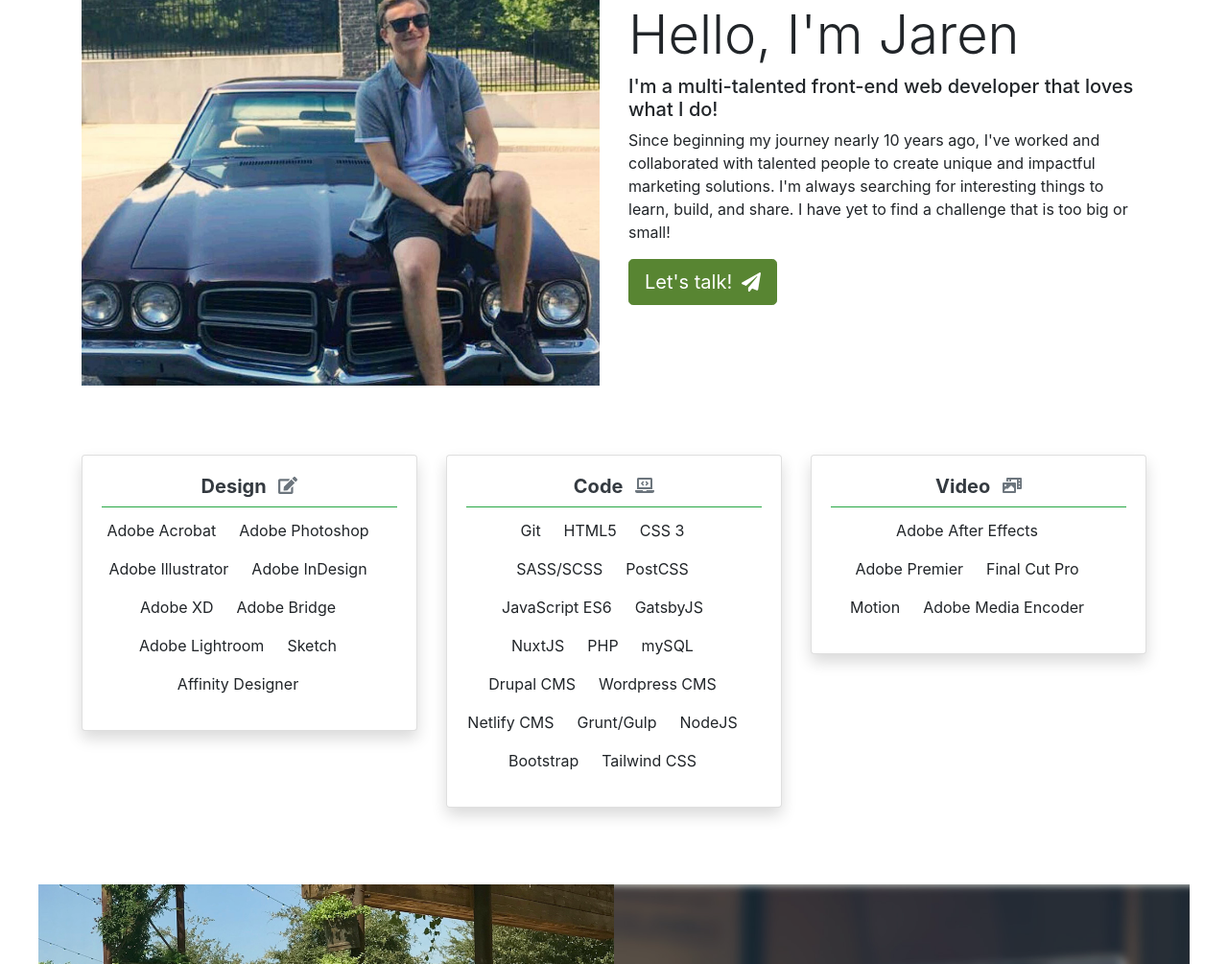
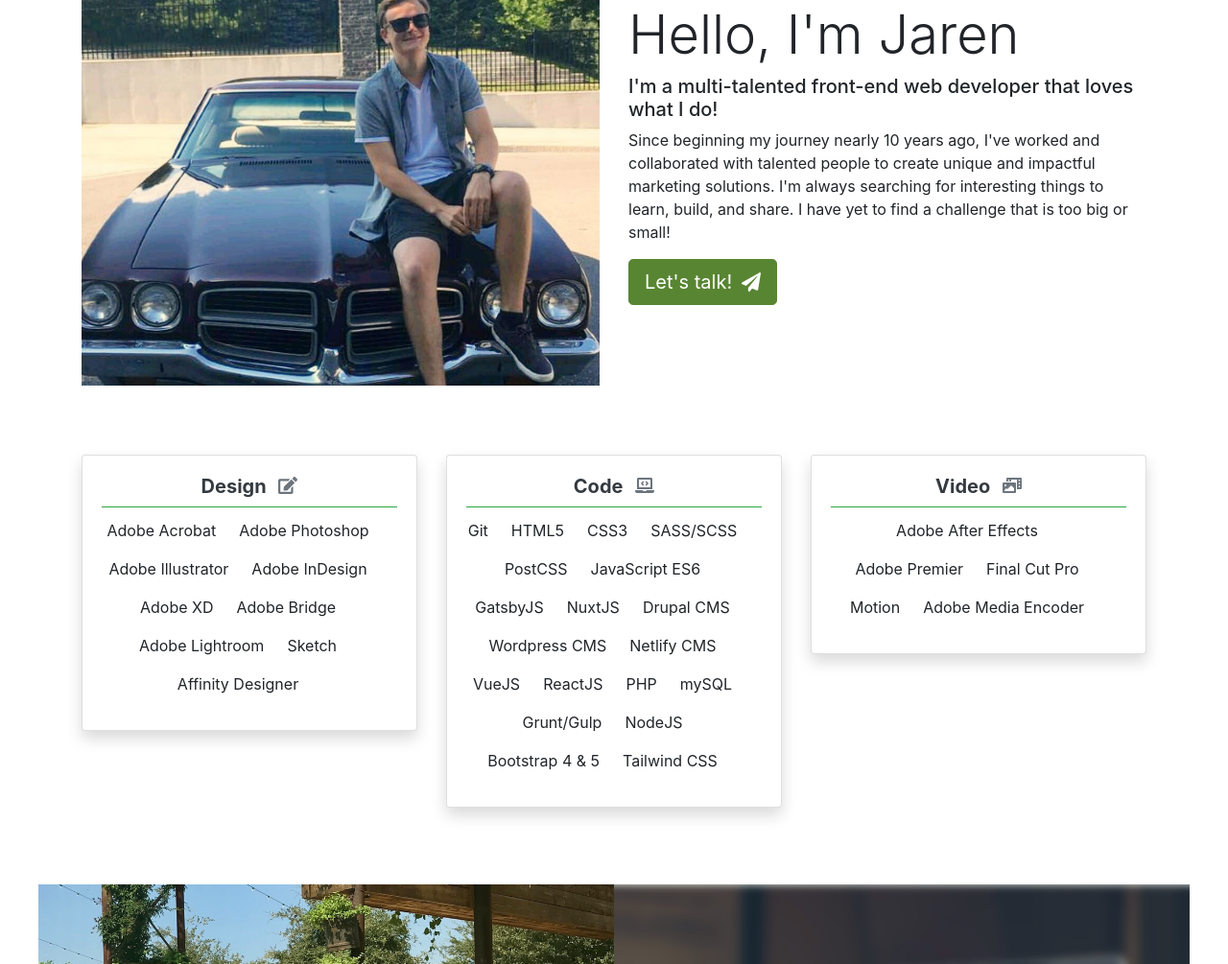
Before and after one commit to jarenmcdonald1/devPortfolio, a Gatsby site: page / in a window 1280 px wide. Shown: the part 178-1183 px from the top of the page at 96% size. Built offline with nearby package versions, Linux system fonts and the light colour scheme; Gatsby itself is replaced by a stand-in of ours.

Commit message:
updated list of dev tools

```diff
--- a/src/pages/index.js
+++ b/src/pages/index.js
@@ -65,20 +65,22 @@ const Index = ({ data, location }) => {
                   <div className="d-flex justify-content-center flex-wrap text-center">
                     <Card.Text className="mr-2 mr-md-3 mr-lg-4 mb-lg-3 mb-2">Git</Card.Text>
                     <Card.Text className="mr-2 mr-md-3 mr-lg-4 mb-lg-3 mb-2">HTML5</Card.Text>
-                    <Card.Text className="mr-2 mr-md-3 mr-lg-4 mb-lg-3 mb-2">CSS 3</Card.Text>
+                    <Card.Text className="mr-2 mr-md-3 mr-lg-4 mb-lg-3 mb-2">CSS3</Card.Text>
                     <Card.Text className="mr-2 mr-md-3 mr-lg-4 mb-lg-3 mb-2">SASS/SCSS</Card.Text>
                     <Card.Text className="mr-2 mr-md-3 mr-lg-4 mb-lg-3 mb-2">PostCSS</Card.Text>
                     <Card.Text className="mr-2 mr-md-3 mr-lg-4 mb-lg-3 mb-2">JavaScript ES6</Card.Text>
                     <Card.Text className="mr-2 mr-md-3 mr-lg-4 mb-lg-3 mb-2">GatsbyJS</Card.Text>
                     <Card.Text className="mr-2 mr-md-3 mr-lg-4 mb-lg-3 mb-2">NuxtJS</Card.Text>
-                    <Card.Text className="mr-2 mr-md-3 mr-lg-4 mb-lg-3 mb-2">PHP</Card.Text>
-                    <Card.Text className="mr-2 mr-md-3 mr-lg-4 mb-lg-3 mb-2">mySQL</Card.Text>
                     <Card.Text className="mr-2 mr-md-3 mr-lg-4 mb-lg-3 mb-2">Drupal CMS</Card.Text>
                     <Card.Text className="mr-2 mr-md-3 mr-lg-4 mb-lg-3 mb-2">Wordpress CMS</Card.Text>
                     <Card.Text className="mr-2 mr-md-3 mr-lg-4 mb-lg-3 mb-2">Netlify CMS</Card.Text>
+                    <Card.Text className="mr-2 mr-md-3 mr-lg-4 mb-lg-3 mb-2">VueJS</Card.Text>
+                    <Card.Text className="mr-2 mr-md-3 mr-lg-4 mb-lg-3 mb-2">ReactJS</Card.Text>
+                    <Card.Text className="mr-2 mr-md-3 mr-lg-4 mb-lg-3 mb-2">PHP</Card.Text>
+                    <Card.Text className="mr-2 mr-md-3 mr-lg-4 mb-lg-3 mb-2">mySQL</Card.Text>
                     <Card.Text className="mr-2 mr-md-3 mr-lg-4 mb-lg-3 mb-2">Grunt/Gulp</Card.Text>
                     <Card.Text className="mr-2 mr-md-3 mr-lg-4 mb-lg-3 mb-2">NodeJS</Card.Text>
-                    <Card.Text className="mr-2 mr-md-3 mr-lg-4 mb-lg-3 mb-2">Bootstrap</Card.Text>
+                    <Card.Text className="mr-2 mr-md-3 mr-lg-4 mb-lg-3 mb-2">Bootstrap 4 & 5</Card.Text>
                     <Card.Text className="mr-2 mr-md-3 mr-lg-4 mb-lg-3 mb-2">Tailwind CSS</Card.Text>
                   </div>
                 </Card.Body>
@@ -189,20 +191,22 @@ const Index = ({ data, location }) => {
                 <div className="d-flex justify-content-center flex-wrap text-center">
                   <Card.Text className="mr-2 mr-md-3 mr-lg-4 mb-lg-3 mb-2">Git</Card.Text>
                   <Card.Text className="mr-2 mr-md-3 mr-lg-4 mb-lg-3 mb-2">HTML5</Card.Text>
-                  <Card.Text className="mr-2 mr-md-3 mr-lg-4 mb-lg-3 mb-2">CSS 3</Card.Text>
+                  <Card.Text className="mr-2 mr-md-3 mr-lg-4 mb-lg-3 mb-2">CSS3</Card.Text>
                   <Card.Text className="mr-2 mr-md-3 mr-lg-4 mb-lg-3 mb-2">SASS/SCSS</Card.Text>
                   <Card.Text className="mr-2 mr-md-3 mr-lg-4 mb-lg-3 mb-2">PostCSS</Card.Text>
                   <Card.Text className="mr-2 mr-md-3 mr-lg-4 mb-lg-3 mb-2">JavaScript ES6</Card.Text>
                   <Card.Text className="mr-2 mr-md-3 mr-lg-4 mb-lg-3 mb-2">GatsbyJS</Card.Text>
                   <Card.Text className="mr-2 mr-md-3 mr-lg-4 mb-lg-3 mb-2">NuxtJS</Card.Text>
-                  <Card.Text className="mr-2 mr-md-3 mr-lg-4 mb-lg-3 mb-2">PHP</Card.Text>
-                  <Card.Text className="mr-2 mr-md-3 mr-lg-4 mb-lg-3 mb-2">mySQL</Card.Text>
                   <Card.Text className="mr-2 mr-md-3 mr-lg-4 mb-lg-3 mb-2">Drupal CMS</Card.Text>
                   <Card.Text className="mr-2 mr-md-3 mr-lg-4 mb-lg-3 mb-2">Wordpress CMS</Card.Text>
                   <Card.Text className="mr-2 mr-md-3 mr-lg-4 mb-lg-3 mb-2">Netlify CMS</Card.Text>
+                  <Card.Text className="mr-2 mr-md-3 mr-lg-4 mb-lg-3 mb-2">VueJS</Card.Text>
+                  <Card.Text className="mr-2 mr-md-3 mr-lg-4 mb-lg-3 mb-2">ReactJS</Card.Text>
+                  <Card.Text className="mr-2 mr-md-3 mr-lg-4 mb-lg-3 mb-2">PHP</Card.Text>
+                  <Card.Text className="mr-2 mr-md-3 mr-lg-4 mb-lg-3 mb-2">mySQL</Card.Text>
                   <Card.Text className="mr-2 mr-md-3 mr-lg-4 mb-lg-3 mb-2">Grunt/Gulp</Card.Text>
                   <Card.Text className="mr-2 mr-md-3 mr-lg-4 mb-lg-3 mb-2">NodeJS</Card.Text>
-                  <Card.Text className="mr-2 mr-md-3 mr-lg-4 mb-lg-3 mb-2">Bootstrap</Card.Text>
+                  <Card.Text className="mr-2 mr-md-3 mr-lg-4 mb-lg-3 mb-2">Bootstrap 4 & 5</Card.Text>
                   <Card.Text className="mr-2 mr-md-3 mr-lg-4 mb-lg-3 mb-2">Tailwind CSS</Card.Text>
                 </div>
               </Card.Body>
```
